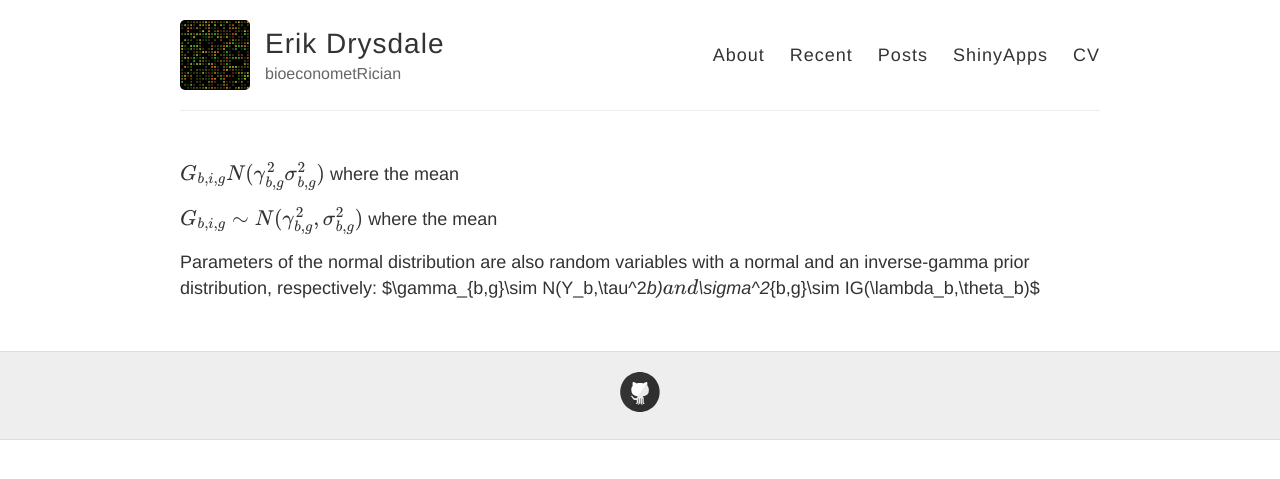
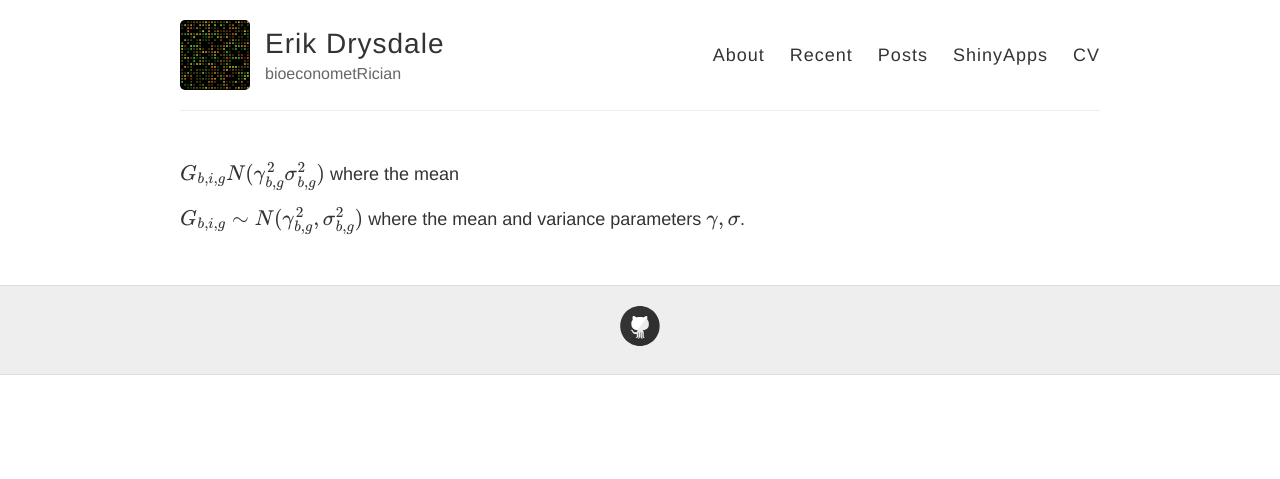
Before and after one commit to erikdrysdale/erikdrysdale.github.io, a Jekyll site: the page built from _posts/2016-12-29-test.md, in a window 1280 px wide. Shown: the top 479 px of the page. Built offline with Jekyll 4.4.1, drawn with Linux system fonts in a browser that asks for light colours; our own code applies the rules of GitHub Pages for plain Markdown files; formulas are drawn with MathJax 3.

Commit message:
Update 2016-12-29-test.md

```diff
--- a/_posts/2016-12-29-test.md
+++ b/_posts/2016-12-29-test.md
@@ -9,6 +9,4 @@ mathjax: true
 
 $G_{b,i,g} N(\gamma_{b,g}^2 \sigma^2_{b,g})$ where the mean
 
-$G_{b,i,g}\sim N(\gamma_{b,g}^2,\sigma^2_{b,g})$ where the mean
-
-Parameters of the normal distribution are also random variables with a normal and an inverse-gamma prior distribution, respectively: $\gamma_{b,g}\sim N(Y_b,\tau^2_b)$ and $\sigma^2_{b,g}\sim IG(\lambda_b,\theta_b)$
+$G_{b,i,g}\sim N(\gamma_{b,g}^2,\sigma^2_{b,g})$ where the mean and variance parameters $\gamma,\sigma$.
```
